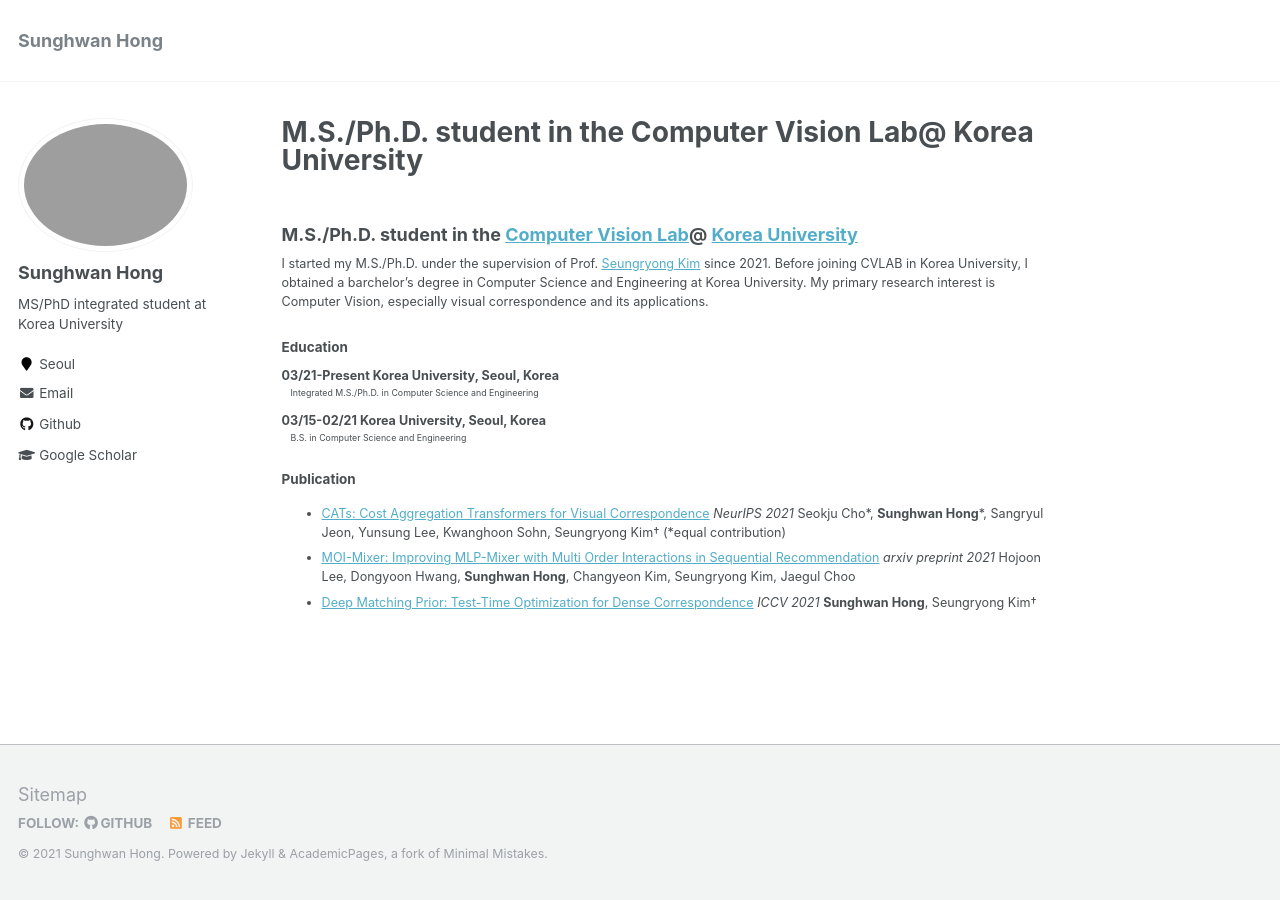
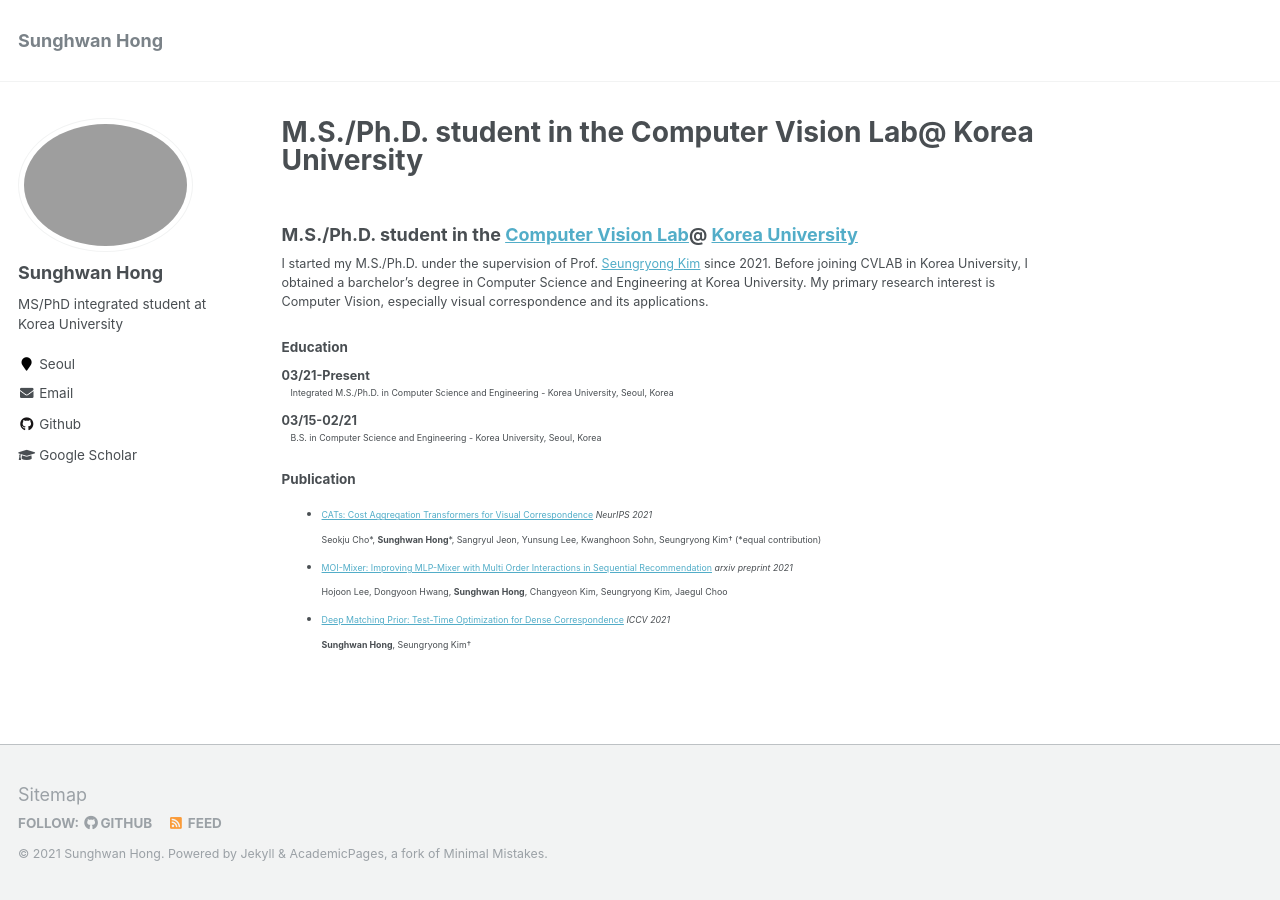
Before and after one commit to jang-1996/jang-1996.github.io, a Jekyll site: the page built from _pages/about.md, in a window 1280 px wide. Built offline with Jekyll 4.4.1, drawn with Linux system fonts in a browser that asks for light colours; our own code applies the rules of GitHub Pages for plain Markdown files.

Commit message:
edit profile

```diff
--- a/_pages/about.md
+++ b/_pages/about.md
@@ -13,17 +13,22 @@
 I obtained a barchelor's degree in Computer Science and Engineering at Korea University. My primary research interest is Computer Vision, especially visual correspondence and its applications.
 
 #### Education
-03/21-Present Korea University, Seoul, Korea
-:   Integrated M.S./Ph.D. in Computer Science and Engineering
+03/21-Present
+:   Integrated M.S./Ph.D. in Computer Science and Engineering - Korea University, Seoul, Korea
 
-03/15-02/21 Korea University, Seoul, Korea
-:   B.S. in Computer Science and Engineering
+03/15-02/21
+:   B.S. in Computer Science and Engineering - Korea University, Seoul, Korea
 
 #### Publication
 
 * [CATs: Cost Aggregation Transformers for Visual Correspondence](https://arxiv.org/abs/2106.03090) _NeurIPS 2021_
-  Seokju Cho\*, **Sunghwan Hong**\*, Sangryul Jeon, Yunsung Lee, Kwanghoon Sohn, Seungryong Kim† (*equal contribution)
+
+  Seokju Cho\*, **Sunghwan Hong**\*, Sangryul Jeon, Yunsung Lee, Kwanghoon Sohn, Seungryong Kim† (\*equal contribution)
+
 * [MOI-Mixer: Improving MLP-Mixer with Multi Order Interactions in Sequential Recommendation](https://arxiv.org/abs/2108.07505) _arxiv preprint 2021_
+
   Hojoon Lee, Dongyoon Hwang, **Sunghwan Hong**, Changyeon Kim, Seungryong Kim, Jaegul Choo
+
 * [Deep Matching Prior: Test-Time Optimization for Dense Correspondence](https://arxiv.org/abs/2106.03090) _ICCV 2021_
+
   **Sunghwan Hong**, Seungryong Kim†
```
